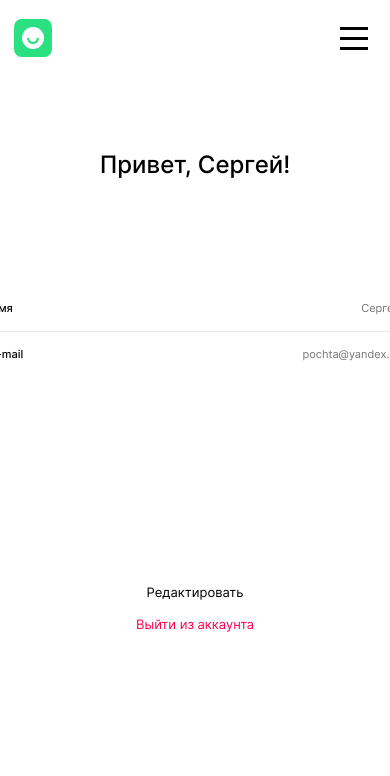
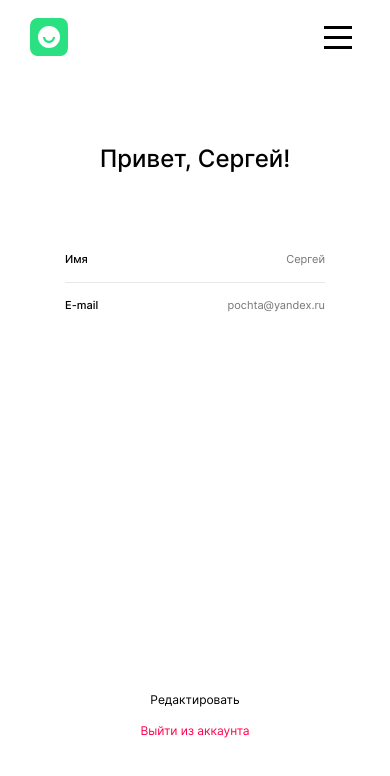
Before and after one commit to dromgard/movies-explorer-frontend, a React (Create React App) app: page /profile in a window 390 px wide. Shown: the top 776 px of the page. Built offline with nearby package versions, Linux system fonts and the light colour scheme.

Commit message:
#6 Сверстать адаптив

```diff
--- a/src/components/App/App.css
+++ b/src/components/App/App.css
@@ -149,7 +149,7 @@
   height: 45px;
   padding: 0;
   border: 0;
-  margin: 65px 0 0 0;
+  margin: 71px 0 0 0;
   background: #2be080;
   border-radius: 3px;
   font-family: "Inter";
@@ -162,7 +162,7 @@
 }
 
 .auth-form__submit_login {
-  margin: 175px 0 0 0;
+  margin: 158px 0 0 0;
 }
 
 .auth-form__text {
@@ -186,6 +186,10 @@
     font-size: 12px;
     line-height: 18px;
   }
+
+  .auth {
+    margin: 232px auto 0;
+  }
 }
 
 @media screen and (max-width: 425px) {
@@ -203,4 +207,31 @@
   .section-text_techs {
     max-width: 292px;
   }
+
+  .auth {
+    max-width: 260px;
+    margin: 56px auto 0;
+    gap: 50px;
+    align-items: center;
+  }
+
+  .auth-form {
+    margin: 30px 0 0;
+  }
+
+  .auth-form__submit {
+    margin: 159px 0 0 0;
+    font-size: 12px;
+    line-height: 15px;
+  }
+
+  .auth-form__text {
+    margin: 14px 0 0;
+    font-size: 12px;
+    line-height: 15px;
+  }
+
+  .auth-form__submit_login {
+    margin: 247px 0 0 0;
+  }
 }
--- a/src/components/App/App.js
+++ b/src/components/App/App.js
@@ -70,7 +70,7 @@ function App() {
 
       {compareUrl(urlFooterRender) ? <Footer /> : null}
 
-      <PopupMenu isOpen={isPopupMenuOpen} togglePopupMenu={togglePopupMenu} />
+      <PopupMenu isOpen={isPopupMenuOpen} togglePopupMenu={togglePopupMenu} compareUrl={compareUrl} />
 
     </div>
   );
--- a/src/components/Header/Header.css
+++ b/src/components/Header/Header.css
@@ -25,8 +25,9 @@
   width: 44px;
   height: 44px;
   background-image: url(../../images/burger-menu.svg);
-  background-color: initial;
-  background-size: contain;
+  background-color: unset;
+  background-size: 44px 44px;
+  background-repeat: no-repeat;
 }
 
 .header__burger-menu_invisible {
@@ -35,7 +36,7 @@
 
 @media screen and (max-width: 768px) {
   .header {
-    padding: 16px 14px;
+    padding: 15px 30px;
   }
 
   .header__burger-menu {
--- a/src/components/Header/Header.js
+++ b/src/components/Header/Header.js
@@ -9,7 +9,7 @@ function Header({ isMainPage, togglePopupMenu }) {
       <Link className="button header__logo" to="/" aria-label="Перейти на страницу 'О Проекте'" />
       {isMainPage ? <NavigationAuth /> : <Navigation />}
       <button
-        className={`button ${isMainPage ? "header__burger-menu_invisible" : "header__burger-menu button"}`}
+        className={`button ${isMainPage ? "header__burger-menu_invisible" : "header__burger-menu"}`}
         type="button"
         title="Меню"
         onClick={togglePopupMenu}
--- a/src/components/NotFound/NotFound.css
+++ b/src/components/NotFound/NotFound.css
@@ -1,6 +1,6 @@
 .not-found {
   margin: 0;
-  padding: 0 0 60px;
+  padding: 43px 25px 0 0;
   min-height: 800px;
   display: flex;
   flex-direction: column;
@@ -21,7 +21,7 @@
 }
 
 .not-found__text {
-  margin: 20px 0 168px;
+  margin: 5px 0 170px;
   padding: 0;
   font-family: "Inter";
   font-style: normal;
@@ -31,3 +31,21 @@
   text-align: center;
   color: #000000;
 }
+
+@media screen and (max-width: 425px) {
+  .not-found {
+    padding: 43px 0 0 0;
+    min-height: 990px;
+  }
+
+  .not-found__title {
+    font-size: 80px;
+    line-height: 97px;
+  }
+
+  .not-found__text {
+    margin: 10px 0 270px;
+    font-size: 12px;
+    line-height: 15px;
+  }
+}
--- a/src/components/PopupMenu/PopupMenu.css
+++ b/src/components/PopupMenu/PopupMenu.css
@@ -35,16 +35,17 @@
 .popup-menu__close {
   padding: 0;
   margin: 0;
-  width: 22px;
-  height: 22px;
+  width: 30px;
+  height: 30px;
   background-image: url(../../images/popup-menu-close.svg);
-  background-color: inherit;
-  background-size: cover;
+  background-color: unset;
+  background-size: 30px 30px;
+  background-repeat: no-repeat;
   align-self: flex-end;
 }
 
 .popup-menu__navigation {
-  margin: 105px 0 0;
+  margin: 109px 0 0;
   padding: 0;
   height: calc(100% - 90px);
   display: flex;
@@ -58,12 +59,15 @@
   padding: 0;
   display: flex;
   flex-direction: column;
-  gap: 28px;
+  gap: 22px;
+  align-items: center;
 }
 
 .popup-menu__link {
   margin: 0;
   padding: 0;
+  width: fit-content;
+  height: 28px;
   font-family: "Inter";
   font-style: normal;
   font-weight: 500;
@@ -71,6 +75,13 @@
   line-height: 22px;
   text-align: center;
   color: #000000;
+  box-sizing: border-box;
+}
+
+.popup-menu__link_active,
+.popup-menu__link_active:active {
+  padding-bottom: 4px;
+  border-bottom: 2px solid #000000;
 }
 
 .popup-menu__link_account {
@@ -87,7 +98,7 @@
 
 @media screen and (max-width: 320px) {
   .popup-menu__container {
-    padding: 20px 20px 46px;
+    padding: 15px 15px 46px;
   }
 
   .popup-menu__navigation {
--- a/src/components/PopupMenu/PopupMenu.js
+++ b/src/components/PopupMenu/PopupMenu.js
@@ -1,7 +1,7 @@
 import React from "react";
 import { Link } from "react-router-dom";
 
-function PopupMenu({ isOpen, togglePopupMenu }) {
+function PopupMenu({ isOpen, togglePopupMenu, compareUrl }) {
   return (
     <div className={`popup-menu ${isOpen ? "popup-menu_opened" : ""}`}>
       <div className="popup-menu__container">
@@ -14,8 +14,8 @@ function PopupMenu({ isOpen, togglePopupMenu }) {
         <nav className="popup-menu__navigation">
           <ul className="popup-menu__list">
             <Link className="link popup-menu__link" to="/" onClick={togglePopupMenu} >Главная</Link>
-            <Link className="link popup-menu__link" to="/movies" onClick={togglePopupMenu} >Фильмы</Link>
-            <Link className="link popup-menu__link navigation__link_favourites-movies" to="/saved-movies" onClick={togglePopupMenu} >Сохранённые фильмы</Link>
+            <Link className={`link popup-menu__link ${compareUrl(["/movies"]) ? "popup-menu__link_active" : ""}`} to="/movies" onClick={togglePopupMenu} >Фильмы</Link>
+            <Link className={`link popup-menu__link navigation__link_favourites-movies ${compareUrl(["/saved-movies"]) ? "popup-menu__link_active" : ""}`} to="/saved-movies" onClick={togglePopupMenu} >Сохранённые фильмы</Link>
           </ul>
           <Link className="link popup-menu__link popup-menu__link_account" to="/profile" onClick={togglePopupMenu} >Аккаунт</Link>
         </nav>
--- a/src/components/Profile/Profile.css
+++ b/src/components/Profile/Profile.css
@@ -1,6 +1,7 @@
 .profile {
-  margin: 0;
+  margin: 0 auto;
   padding: 74px 0 70px;
+  max-width: 410px;
   display: flex;
   flex-direction: column;
   align-items: center;
@@ -8,7 +9,7 @@
 
 .profile-form {
   margin: 123px 0 0;
-  width: 410px;
+  width: 100%;
   display: flex;
   flex-direction: column;
 }
@@ -77,3 +78,37 @@
   margin-top: 16px;
   color: #ff004d;
 }
+
+@media screen and (max-width: 768px) {
+  .profile {
+    padding: 236px 0 70px;
+  }
+
+  .profile-form {
+    margin: 96px 0 0;
+  }
+
+  .profile-form__input-error {
+    margin: 180px 0 20px;
+  }
+}
+
+@media screen and (max-width: 425px) {
+  .profile {
+    padding: 70px 30px 40px;
+    max-width: 260px;
+  }
+
+  .profile-form {
+    margin: 80px 0 0;
+  }
+
+  .profile-form__submit {
+    font-size: 12px;
+    line-height: 15px;
+  }
+
+  .profile-form__input-error {
+    margin: 346px 0 20px;
+  }
+}
```
